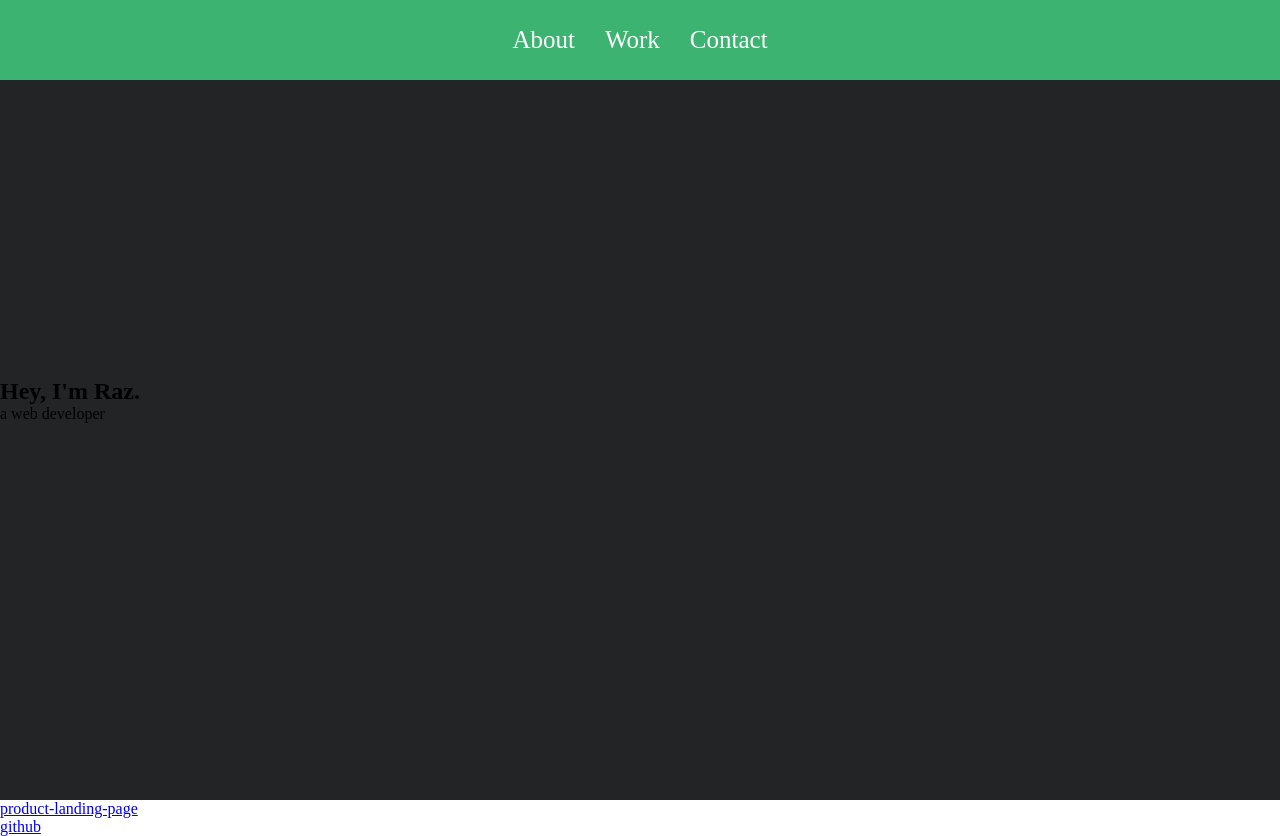
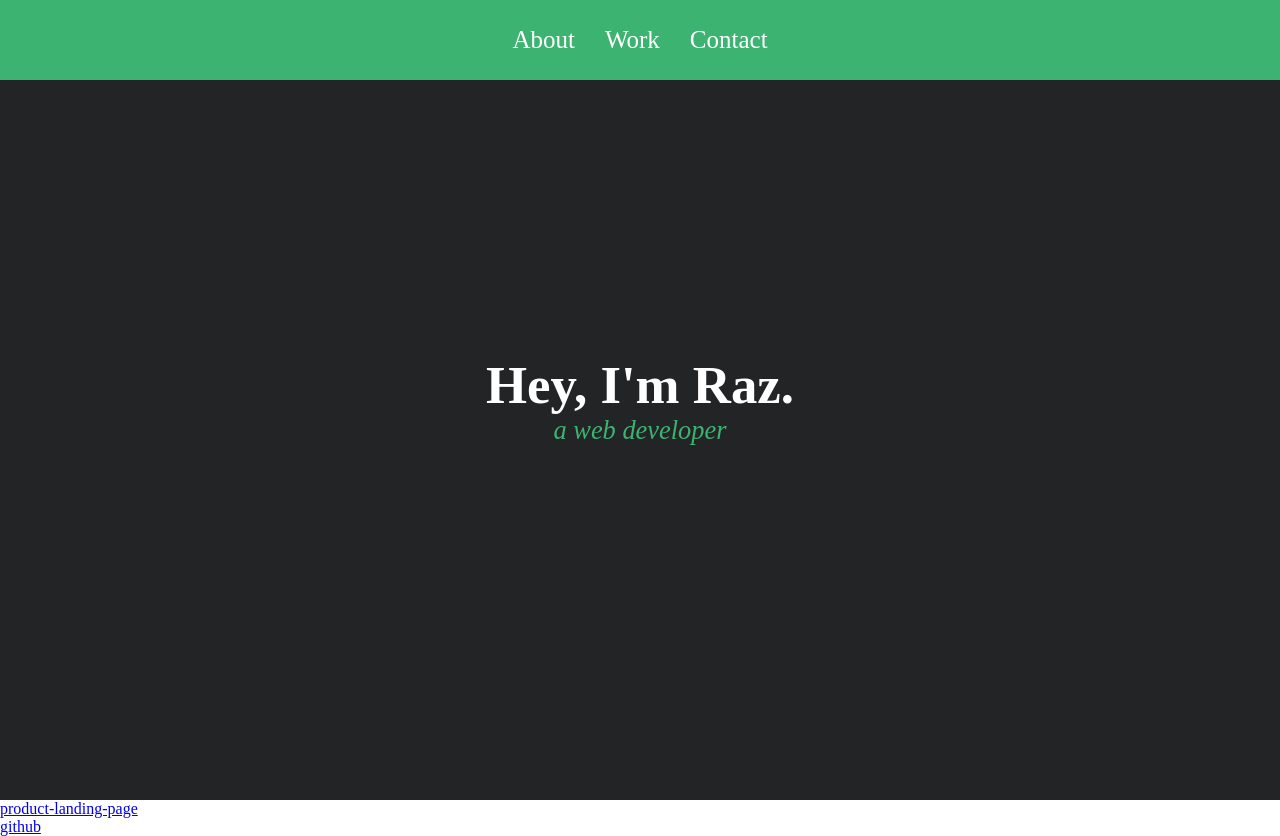
Before and after one commit to razzhimself/personal-portfolio-webpage, a plain HTML site: page index.html in a window 1280 px wide. Drawn offline with Linux system fonts and the light colour scheme.

Commit message:
style content on welcome section

```diff
--- a/styles/style.css
+++ b/styles/style.css
@@ -52,7 +52,19 @@ ul li a:visited{
 
 }
 
+#welcome-section h1 {
+  color: white;
+  text-align: center;
+  font-size: 52.8px;
+  text-align: center;
+}
 
+#welcome-section p {
+  color: #3cb371;
+  font-size: 26.4px;
+  text-align: center;
+  font-style: italic;
+}
 
 
 #navbar {
```
